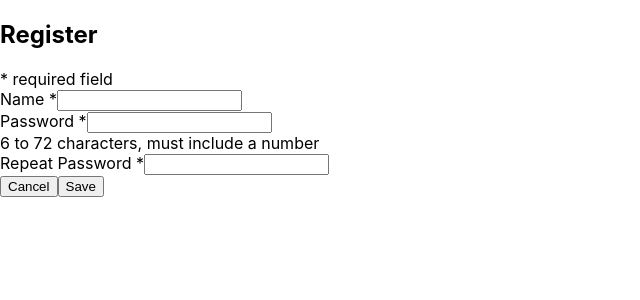
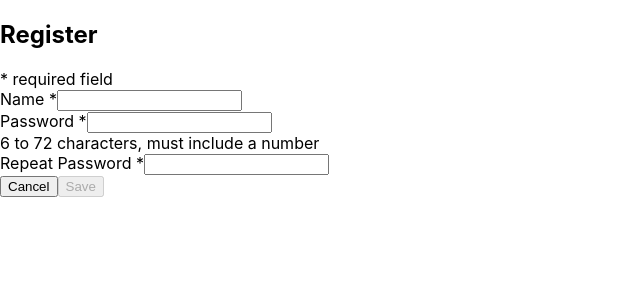
Before and after one commit to Cosmic-Noir/new-playground, a React (Create React App) app: page / in a window 1280 px wide. Shown: the top 300 px of the page, without its empty margins (0-640 px from the left). Built offline with nearby package versions, Linux system fonts and the light colour scheme.

Commit message:
Created playingwithdanger directory to test Boundary Errors

```diff
--- a/src/registrationForm/registrationForm.js
+++ b/src/registrationForm/registrationForm.js
@@ -123,7 +123,15 @@ class RegistrationForm extends Component {
           <button type="reset" className="registration__button">
             Cancel
           </button>
-          <button type="submit" className="registration__button">
+          <button
+            type="submit"
+            className="registration__buttom"
+            disabled={
+              this.validateName() ||
+              this.validatePassword() ||
+              this.validateRepeatPassword()
+            }
+          >
             Save
           </button>
         </div>
```
Also changed, not shown: src/playingwithdanger/App.js (added, +9 -0 lines).
